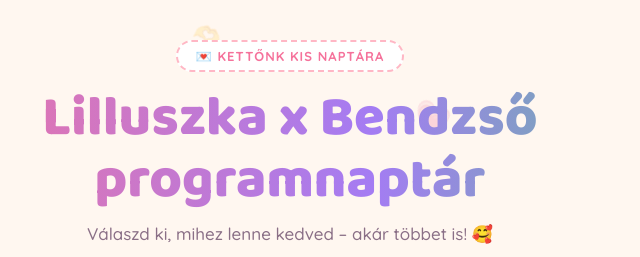
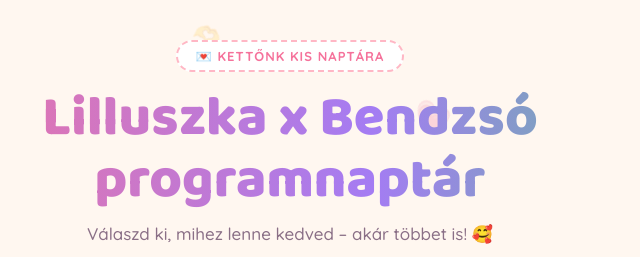
Before and after one commit to MatraBendi/Lilluszka, a plain HTML site: page index.html in a window 1280 px wide. Shown: the top 257 px of the page, 350-990 px from the left. Drawn offline with Linux system fonts and the light colour scheme.

Commit message:
Update index.html

```diff
--- a/index.html
+++ b/index.html
@@ -3,7 +3,7 @@
 <head>
 <meta charset="UTF-8">
 <meta name="viewport" content="width=device-width, initial-scale=1.0">
-<title>Lilluszka x Bendzső programnaptár</title>
+<title>Lilluszka x Bendzsó programnaptár</title>
 <link rel="preconnect" href="https://fonts.googleapis.com">
 <link href="https://fonts.googleapis.com/css2?family=Baloo+2:wght@500;600;700;800&family=Quicksand:wght@400;500;600;700&display=swap" rel="stylesheet">
 <style>
@@ -247,7 +247,7 @@
 <div class="wrap">
   <header>
     <div class="badge">💌 kettőnk kis naptára</div>
-    <h1>Lilluszka x Bendzső<br>programnaptár</h1>
+    <h1>Lilluszka x Bendzsó<br>programnaptár</h1>
     <p>Válaszd ki, mihez lenne kedved – akár többet is! 🥰</p>
   </header>
 
```
